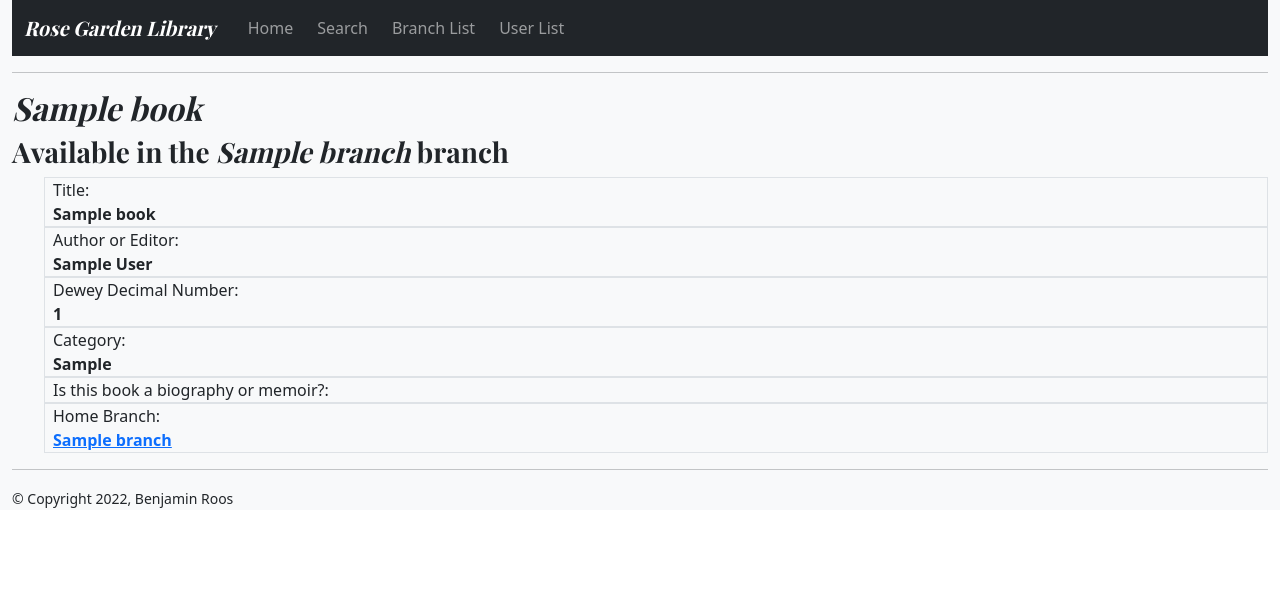
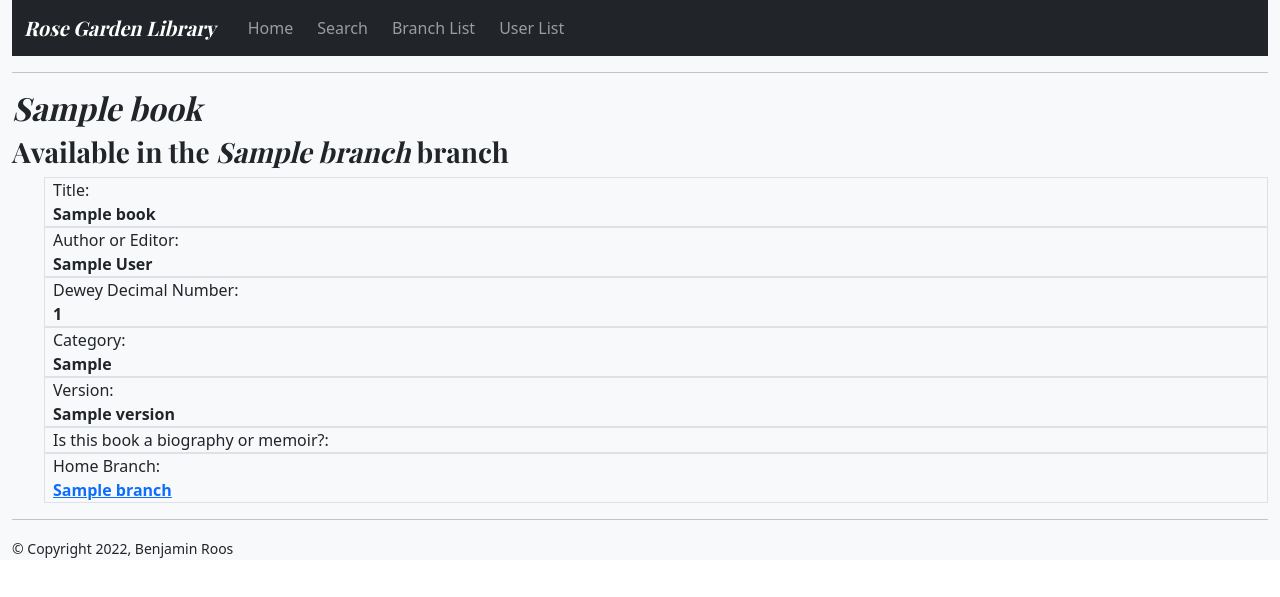
Before and after one commit to orbnose/rose-garden, a Django app: template rosegarden/templates/rosegarden/bookDetails.html in a window 1280 px wide. Shown: the top 597 px of the page. Run offline with Django 3.2, Linux system fonts and the light colour scheme; the template is opened without the code that fills it: most values are stand-ins (such as "Sample title", 1, 10 or a date in 2020).

Commit message:
Added version to book details page

```diff
--- a/rosegarden/templates/rosegarden/bookDetails.html
+++ b/rosegarden/templates/rosegarden/bookDetails.html
@@ -58,6 +58,15 @@
             <div class="border">
                 <li class="list-group-item d-flex justify-content-between align-items-start">
                     <div class="ms-2 me-auto">
+                        Version:
+                        <div class="fw-bold">{{ book.version }}</div>
+                    </div>
+                </li>
+            </div>
+
+            <div class="border">
+                <li class="list-group-item d-flex justify-content-between align-items-start">
+                    <div class="ms-2 me-auto">
                         Is this book a biography or memoir?:
                         <div class="fw-bold">{{ book.is_biography_or_memoir }}</div>
                     </div>
--- a/setup.cfg
+++ b/setup.cfg
@@ -1,6 +1,6 @@
 [metadata]
 name = rose-garden
-version = 0.1
+version = 0.11
 description = A Django app for displaying the books in my personal library.
 long_description = file: README.md
 url = https://github.com/orbnose/rose-garden
```
Also changed, not shown: rosegarden/tests.py (+7 -2 lines).
